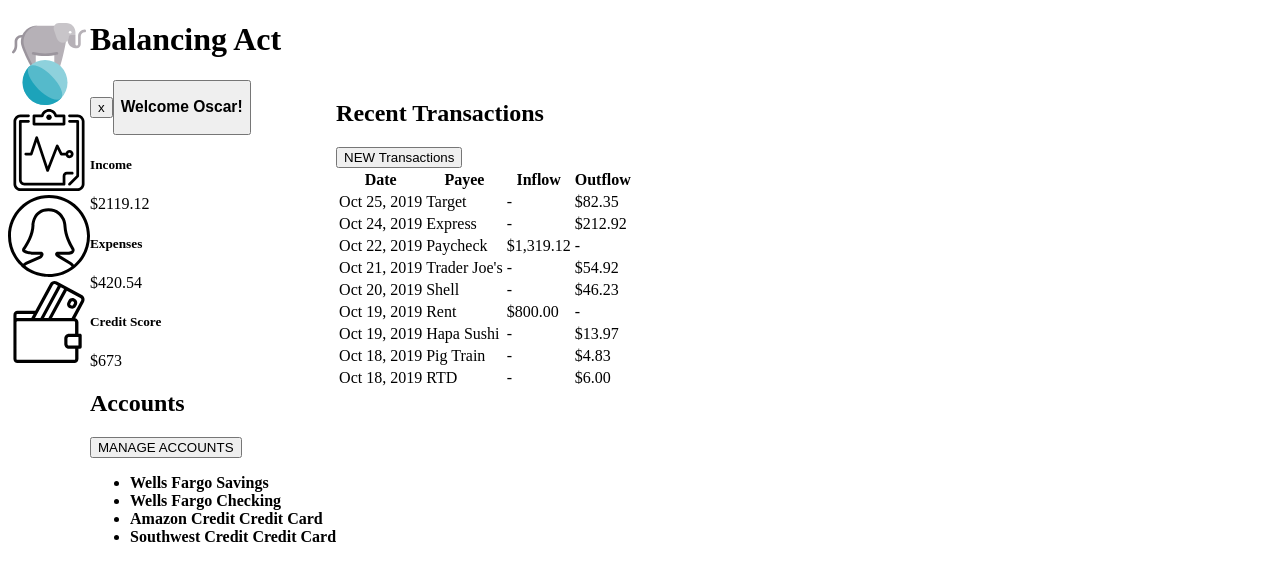
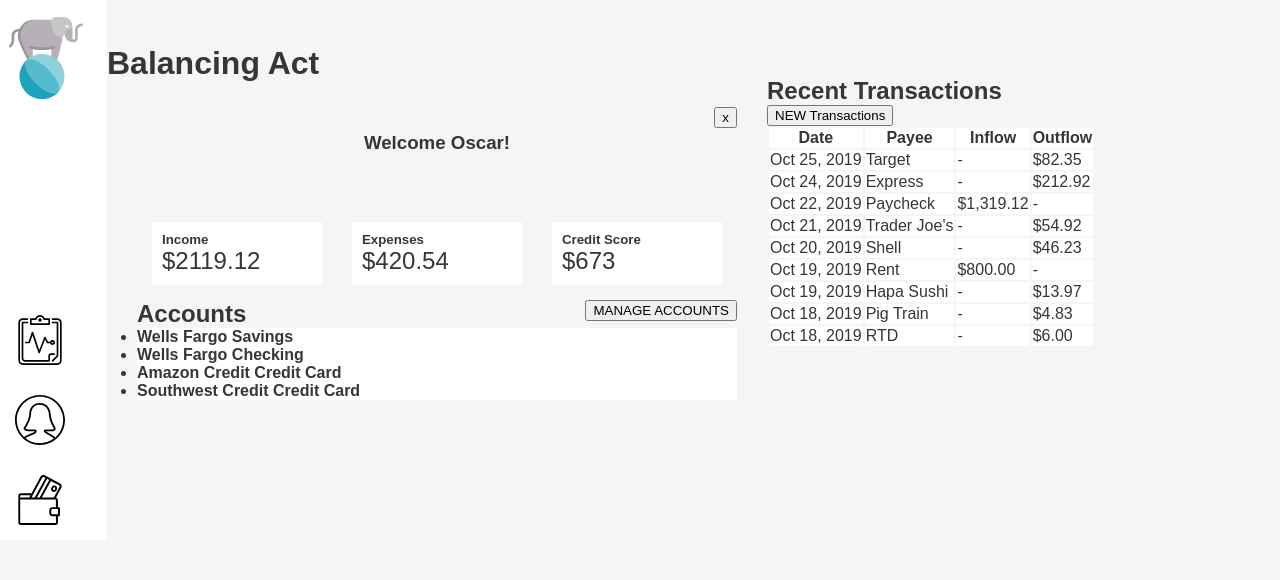
Before and after one commit to jordanwa1947/balancing_act, a plain HTML site: page index.html in a window 1280 px wide. Drawn offline with Linux system fonts and the light colour scheme; a web font is replaced by a local one.

Commit message:
Refine positioning, add background color and add biryani font

```diff
--- a/index.html
+++ b/index.html
@@ -3,23 +3,26 @@
   <head>
     <title> Balancing Act </title>
     <link href="styles.css" type="text/css" rel="stylesheet" />
+    <link href="https://fonts.googleapis.com/css?family=Biryani&display=swap" rel="stylesheet"><link href="https://fonts.googleapis.com/css?family=Biryani&display=swap" rel="stylesheet">
   </head>
   <body>
-    <nav id="left-column">
+    <div id="left-column">
       <img id="elephant-logo" class="nav-image" src="assets/images/elephant.svg" />
-      <img class="nav-image" src="assets/images/dashboard.svg" />
-      <img class="nav-image" src="assets/images/profile.svg" />
-      <img class="nav-image" src="assets/images/transactions.svg" />
-    </nav>
-    <main>
-      <h1> Balancing Act </h1>
+      <nav id="nav-links">
+        <img class="nav-image" src="assets/images/dashboard.svg" />
+        <img class="nav-image" src="assets/images/profile.svg" />
+        <img class="nav-image" src="assets/images/transactions.svg" />
+      </nav>
+    </div>
+    <h1 id="balancing-act-title"> Balancing Act </h1>
+    <main id="main-account-summary">
       <div id="center-column">
         <header id="welcome-banner">
-          <button id="welcome-close"> x <button>
+          <button id="welcome-close"> x </button>
           <h3 id="welcome-title"> Welcome Oscar! </h3>
         </header>
         <section id="account-details-cont">
-          <span id= "acct-income" class="acct-detail">
+          <span id="acct-income" class="acct-detail">
             <h5 class="acct-detail-title"> Income </h5>
             <p class="acct-detail-val"> $2119.12 </p>
           </span>
@@ -34,7 +37,7 @@
         </section>
         <section id="accounts-cont">
           <h2 id="accounts-title"> Accounts</h2>
-          <button class="main-button"> MANAGE ACCOUNTS </button>
+          <button id="accounts-button" class="main-button"> MANAGE ACCOUNTS </button>
           <ul id="accounts-list">
             <li class="acct-item acct-saving">
               <h4 class="acct-title"> Wells Fargo </h4>
--- a/styles.css
+++ b/styles.css
@@ -1,25 +1,124 @@
-#elephant-logo {
+html, body, div, span, applet, object, iframe, h1, h2, h3, h4,
+h5, h6, p, blockquote, pre, a, abbr, acronym, address, big,
+cite, code, del, dfn, em, font, img, ins, kbd, q, s, samp,
+small, strike, strong, sub, sup, tt, var, b, u, i, center, dl,
+dt, dd, ol, ul, li, fieldset, form, label, legend, caption {
+    margin: 0;
+    padding: 0;
+    border: 0;
+    outline: 0;
+    vertical-align: baseline;
+    background: transparent;
+}
 
+@font-face {
+  font-family: 'Biryani', sans-serif;
 }
+
+body {
+  font-family: 'Biryani', sans-serif;
+  color: #363636;
+  background-color: #F5F5F5
+}
+
+#main-account-summary {
+  margin-top: 40px;
+}
+
+#balancing-act-title {
+  position: relative;
+  top: 45px;
+}
+
+/*
+  Left Column CSS
+*/
 
 #left-column {
   float: left;
+  background-color: white;
+}
+
+#elephant-logo {
+  width: 82px;
+  height: 86px;
+  padding: 0px;
+  float: left;
+  margin-right: 20px;
+  margin: 15px 20px 0px 5px;
+}
+
+.nav-image {
+  width: 50px;
+  height: 50px;
+  display: block;
+  padding: 15px;
+}
+
+#nav-links {
+  margin-top: 300px;
+}
+
+/*
+  Center Column CSS
+*/
+
+#center-column {
+  float: left;
+  margin: 30px;
+  width: 600px;
+}
+
+header#welcome-banner {
+  height: 100px;
+}
+
+h3#welcome-title {
+  text-align: center;
+  padding: 25px;
+}
+
+button#welcome-close {
+  display: block;
+  float: right;
+}
+
+section#account-details-cont .acct-detail {
+  float: left;
+  margin: 15px;
+  padding: 10px;
+  width:150px;
+  background-color: white;
+}
+
+section#account-details-cont p.acct-detail-val {
+  font-size: 24px;
+}
+
+section#accounts-cont h2#accounts-title {
+  display: inline;
+}
+
+section#accounts-cont button#accounts-button {
+  float: right;
+}
+
+ul#accounts-list li.acct-item {
+  background-color: white;
+}
+/*
+  Right Column CSS
+*/
+
+#right-column {
+  float: left;
+  width: 500px;
 }
 
 .acct-item h4 {
   display: inline;
 }
 
-.nav-image {
-  width: 82px;
-  height: 86px;
-  display: block;
+table#transactions tr {
+  background-color: white;
 }
-
-#center-column {
-  float: left;
-}
-
-#right-column {
-  float: left;
-}
```
